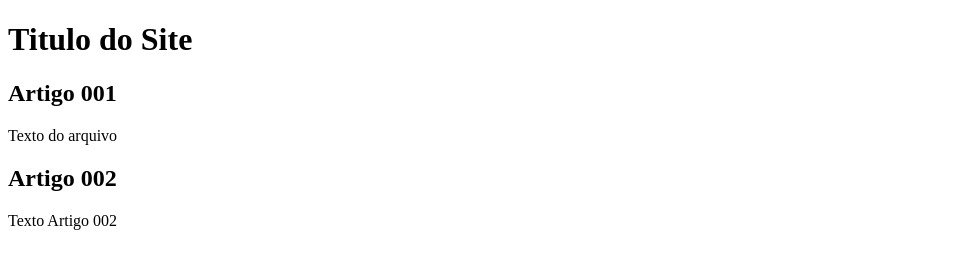
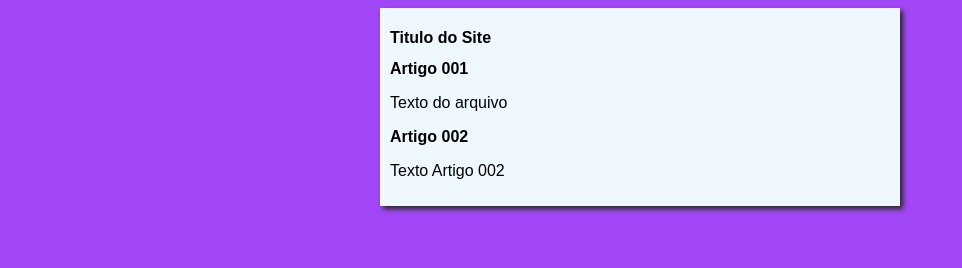
Before and after one commit to SrTieHe/projeto-site-video, a plain HTML site: page index.html in a window 1280 px wide. Shown: the whole page, without its empty margins (0-962 px from the left). Drawn offline with Linux system fonts and the light colour scheme.

Commit message:
iniciei o desing

```diff
--- /dev/null
+++ b/estilos/style.css
@@ -0,0 +1,18 @@
+* {
+    font-family: Arial, Helvetica, sans-serif;
+    font-size: 16px;
+}
+
+body {
+    background-color: rgb(162, 71, 247);
+}
+
+main {
+    background-color: aliceblue;
+    width: 500px;
+    margin: auto;
+    padding: 10px;
+    box-shadow: 3px 3px 5px rgb(39, 39, 39)
+
+
+}
--- a/index.html
+++ b/index.html
@@ -4,6 +4,7 @@
     <meta charset="UTF-8">
     <meta name="viewport" content="width=device-width, initial-scale=1.0">
     <title>Site Test Git</title>
+    <link rel="stylesheet" href="estilos/style.css">
 </head>
 <body>
     <main>
```
